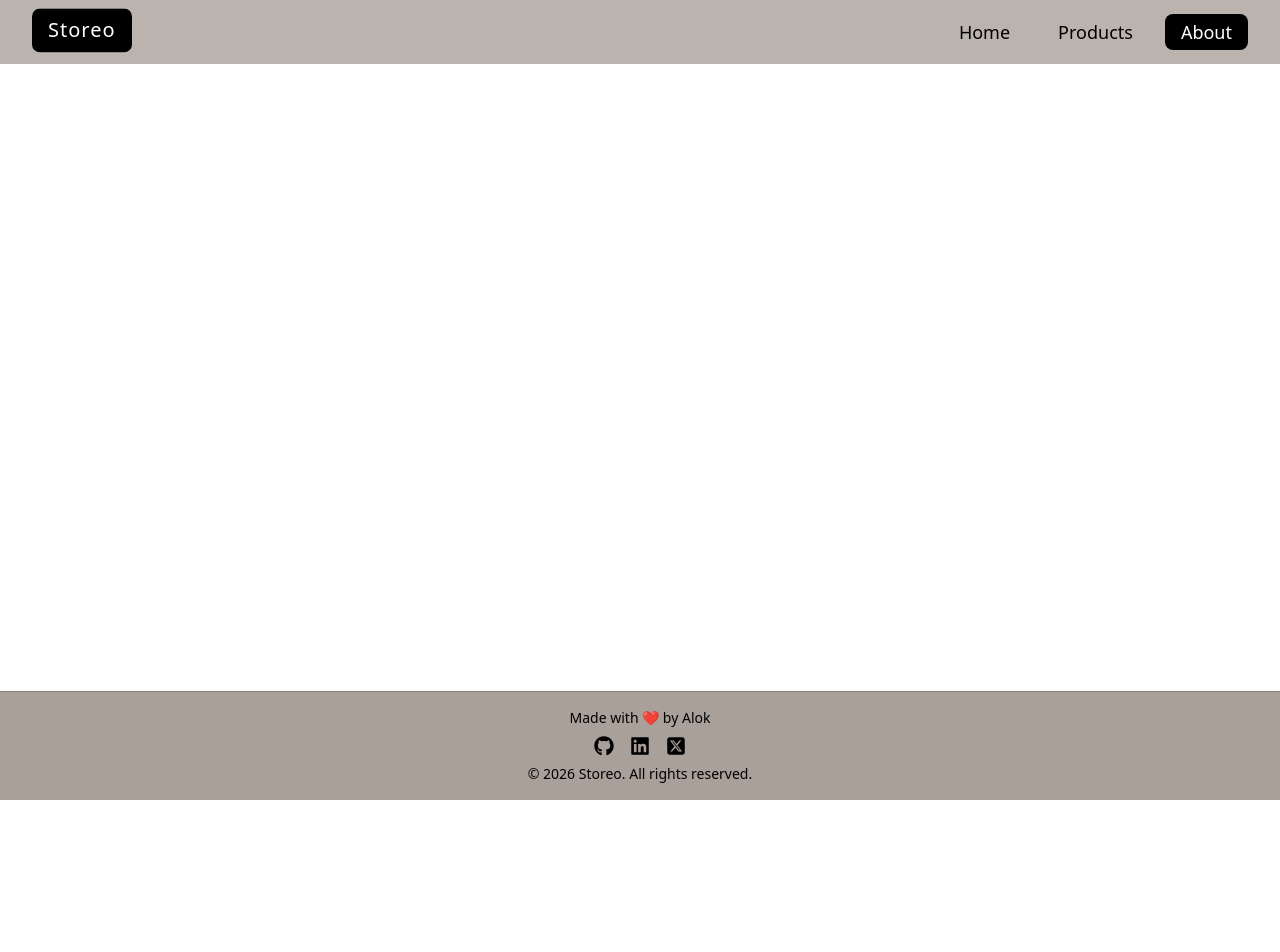
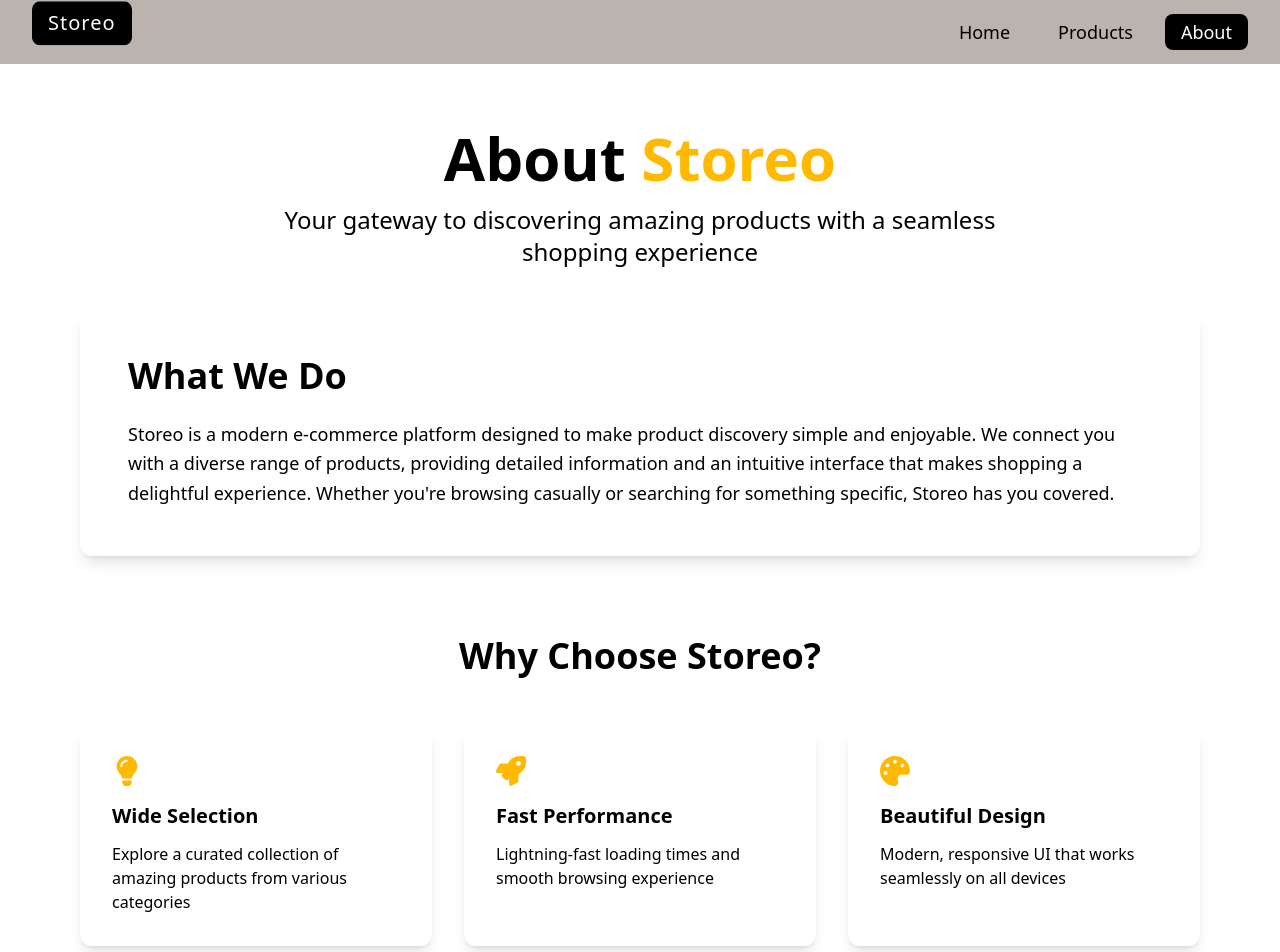
Before and after one commit to AlokKumarYadav2410/storeo, a React (Vite) app: page /about in a window 1280 px wide. Shown: the top 952 px of the page. Before the commit the page ends 800 px from the top, so only its background shows below. Built offline with nearby package versions, Linux system fonts and the light colour scheme; no server answers.

Commit message:
Made about page and update app.jsx

```diff
--- a/src/App.jsx
+++ b/src/App.jsx
@@ -5,17 +5,19 @@ import Navbar from './components/Navbar'
 import Products from './pages/Products'
 import ProductDetail from './pages/ProductDetail'
 import Home from './pages/Home'
+import About from './pages/About'
 import Footer from './components/Footer'
 
 const App = () => {
 
   return (
     // <div className='bg-gray-700 min-h-screen p-4 overflow-hidden flex flex-col'>
-    <div className='min-h-screen flex flex-col justify-between bg-(--bg) text-(--text) transition-colors duration-500'>
+    <div className='min-h-screen select-none flex flex-col justify-between bg-(--bg) text-(--text) transition-colors duration-500'>
       <Navbar />
       <main className="flex flex-col flex-1 pt-16">
         <Routes>
           <Route path="/" element={<Home />} />
+          <Route path="/about" element={<About />} />
           <Route path="/products" element={<Products />} />
           <Route path="/products/:id" element={<ProductDetail />} />
         </Routes>
--- /dev/null
+++ b/src/pages/About.jsx
@@ -0,0 +1,153 @@
+import React from 'react'
+import { motion } from 'motion/react'
+import { FaLightbulb, FaRocket, FaPalette } from 'react-icons/fa'
+import { containerVariants, itemVariants } from '../animations'
+
+const About = () => {
+  const features = [
+    {
+      icon: <FaLightbulb className="text-3xl" />,
+      title: "Wide Selection",
+      description: "Explore a curated collection of amazing products from various categories"
+    },
+    {
+      icon: <FaRocket className="text-3xl" />,
+      title: "Fast Performance",
+      description: "Lightning-fast loading times and smooth browsing experience"
+    },
+    {
+      icon: <FaPalette className="text-3xl" />,
+      title: "Beautiful Design",
+      description: "Modern, responsive UI that works seamlessly on all devices"
+    }
+  ]
+
+  const technologies = [
+    { name: "React", category: "Frontend Framework" },
+    { name: "Vite", category: "Build Tool" },
+    { name: "Tailwind CSS", category: "Styling" },
+    { name: "Framer Motion", category: "Animations" },
+    { name: "React Router", category: "Navigation" },
+    { name: "Axios", category: "API Communication" }
+  ]
+
+  return (
+    <div className="min-h-screen text-(--accent) transition-colors duration-500">
+      {/* Hero Section */}
+      <motion.section
+        variants={containerVariants}
+        initial="hidden"
+        animate="show"
+        className="pt-10 md:pt-16 px-4 max-w-6xl mx-auto"
+      >
+        <motion.div variants={itemVariants} className="text-center">
+          <h1 className="text-5xl md:text-6xl font-bold mb-4">
+            About <span className="text-amber-400">Storeo</span>
+          </h1>
+          <p className="text-xl md:text-2xl text-(--text-secondary) max-w-3xl mx-auto">
+            Your gateway to discovering amazing products with a seamless shopping experience
+          </p>
+        </motion.div>
+      </motion.section>
+
+      {/* What We Do */}
+      <motion.section
+        variants={containerVariants}
+        initial="hidden"
+        whileInView="show"
+        viewport={{ once: true }}
+        className="py-10 px-4 max-w-6xl mx-auto"
+      >
+        <motion.div variants={itemVariants} className="bg-(--card) rounded-xl p-8 md:p-12 shadow-lg">
+          <h2 className="text-3xl md:text-4xl font-bold mb-6">What We Do</h2>
+          <p className="text-lg leading-relaxed text-(--text-secondary)">
+            Storeo is a modern e-commerce platform designed to make product discovery simple and enjoyable.
+            We connect you with a diverse range of products, providing detailed information and an intuitive interface
+            that makes shopping a delightful experience. Whether you're browsing casually or searching for something specific,
+            Storeo has you covered.
+          </p>
+        </motion.div>
+      </motion.section>
+
+      {/* Features */}
+      <motion.section
+        variants={containerVariants}
+        initial="hidden"
+        whileInView="show"
+        viewport={{ once: true }}
+        className="py-10 px-4 max-w-6xl mx-auto"
+      >
+        <motion.h2 variants={itemVariants} className="text-3xl md:text-4xl font-bold mb-12 text-center">
+          Why Choose Storeo?
+        </motion.h2>
+        <div className="grid grid-cols-1 md:grid-cols-3 gap-8">
+          {features.map((feature, index) => (
+            <motion.div
+              key={index}
+              variants={itemVariants}
+              className="bg-(--card) rounded-xl p-8 shadow-lg hover:shadow-xl transition-shadow duration-300"
+            >
+              <div className="text-amber-400 mb-4">{feature.icon}</div>
+              <h3 className="text-xl font-bold mb-3">{feature.title}</h3>
+              <p className="text-(--text-secondary)">{feature.description}</p>
+            </motion.div>
+          ))}
+        </div>
+      </motion.section>
+
+      {/* Tech Stack */}
+      <motion.section
+        variants={containerVariants}
+        initial="hidden"
+        whileInView="show"
+        viewport={{ once: true }}
+        className="py-10 px-4 max-w-6xl mx-auto"
+      >
+        <motion.h2 variants={itemVariants} className="text-3xl md:text-4xl font-bold mb-12 text-center">
+          Built With Modern Technology
+        </motion.h2>
+        <div className="grid grid-cols-1 md:grid-cols-2 lg:grid-cols-3 gap-6">
+          {technologies.map((tech, index) => (
+            <motion.div
+              key={index}
+              variants={itemVariants}
+              className="bg-(--card) rounded-lg p-6 border-l-4 border-amber-400 shadow-lg"
+            >
+              <h3 className="text-xl font-bold text-amber-400">{tech.name}</h3>
+              <p className="text-(--text-secondary) mt-2">{tech.category}</p>
+            </motion.div>
+          ))}
+        </div>
+      </motion.section>
+
+      {/* Call to Action */}
+      <motion.section
+        variants={containerVariants}
+        initial="hidden"
+        whileInView="show"
+        viewport={{ once: true }}
+        className="py-10 px-4 max-w-6xl mx-auto"
+      >
+        <motion.div
+          variants={itemVariants}
+          className="bg-linear-to-r from-amber-300 via-amber-400 to-amber-500 rounded-xl p-8 md:p-12 text-center"
+        >
+          <h2 className="text-3xl md:text-4xl font-bold text-black mb-4">Ready to Explore?</h2>
+          <p className="text-lg text-black/80 mb-8 max-w-2xl mx-auto">
+            Start discovering amazing products today and experience shopping like never before
+          </p>
+          <motion.a
+            whileHover={{ scale: 1.05 }}
+            whileTap={{ scale: 0.95 }}
+            href="/products"
+            className="inline-block px-8 py-3 bg-black text-amber-400 rounded-lg font-bold hover:bg-gray-900 transition-colors duration-300"
+          >
+            Browse Products
+          </motion.a>
+        </motion.div>
+      </motion.section>
+    </div>
+  )
+}
+
+export default About
```
